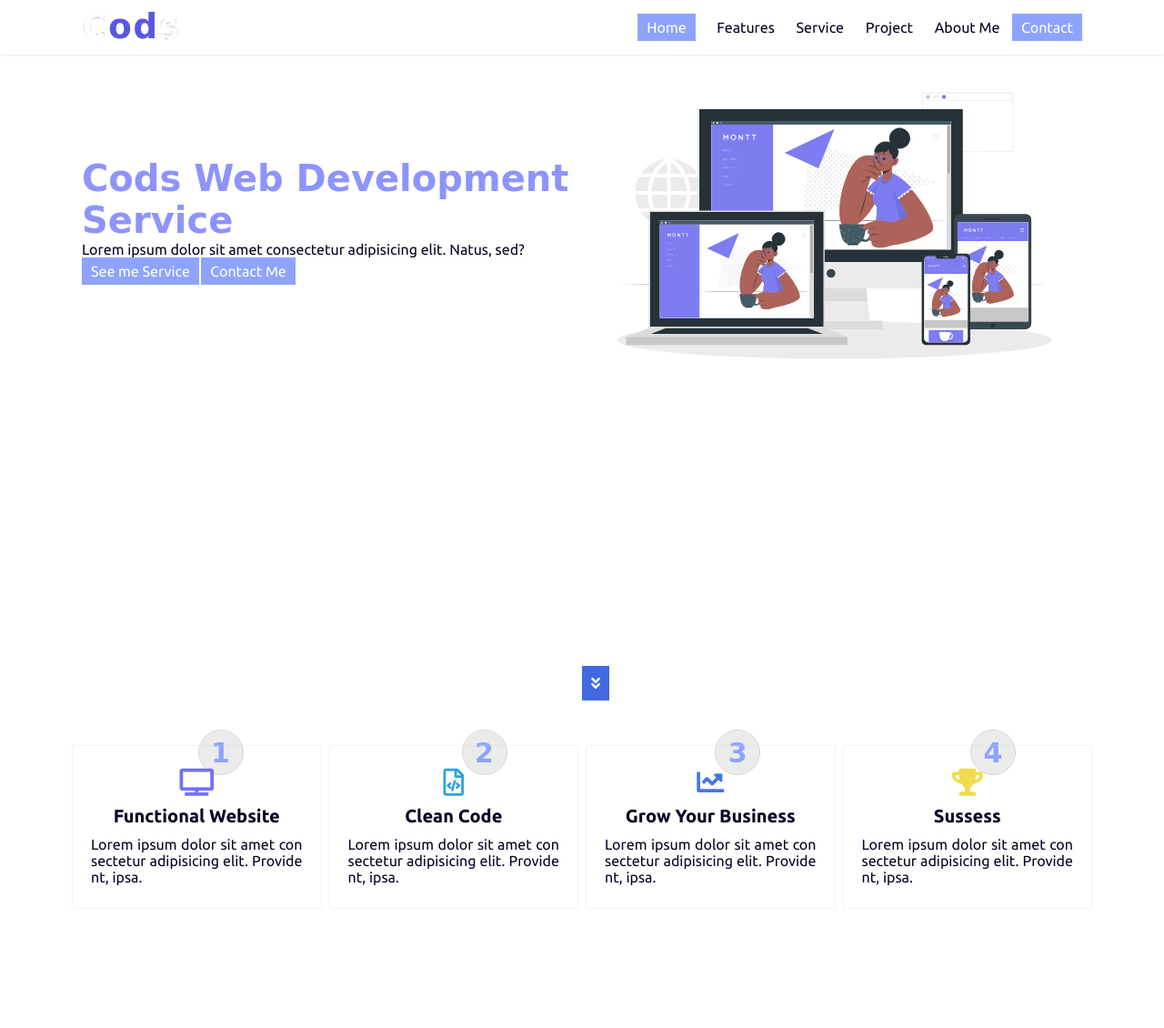
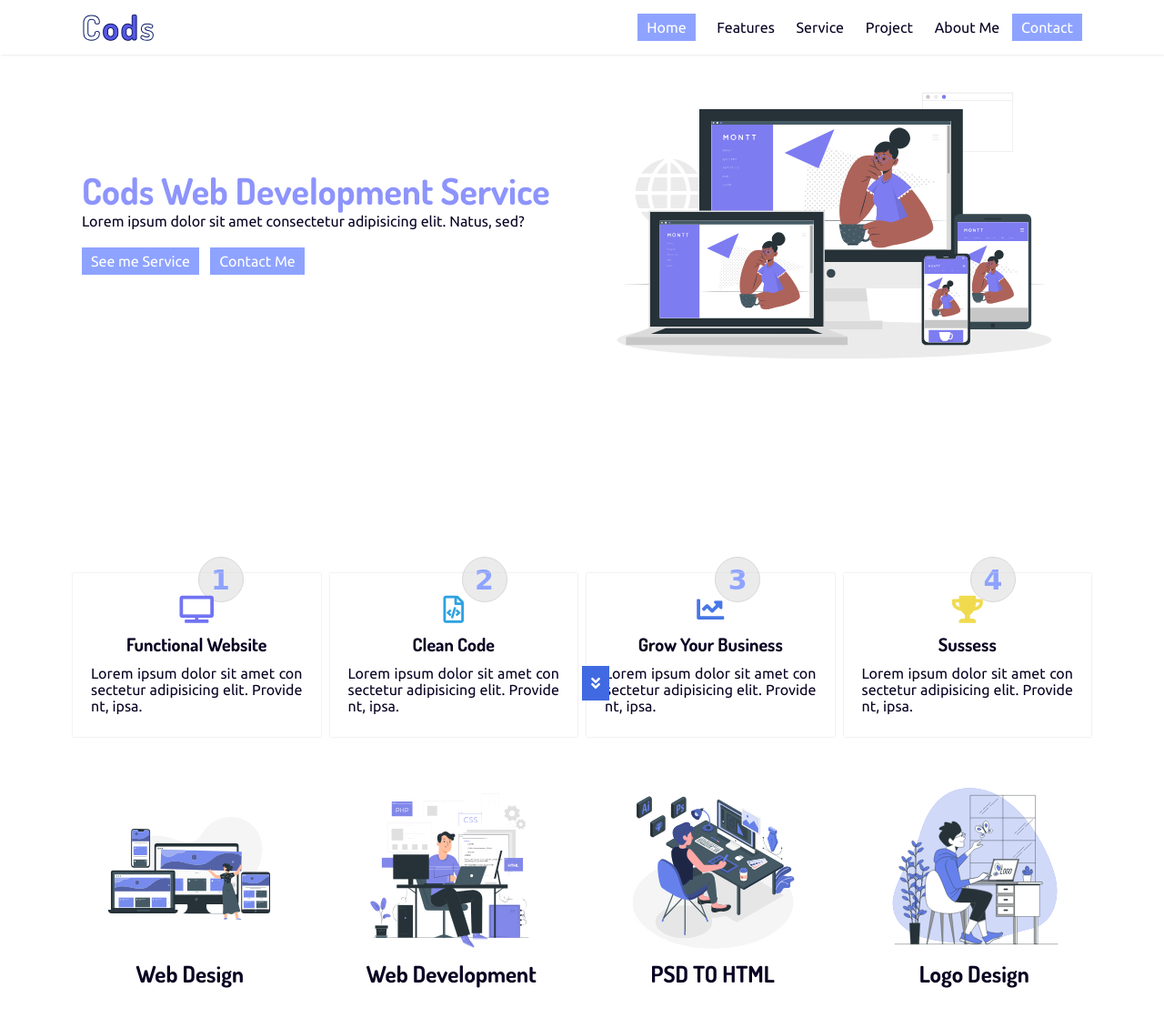
Before and after one commit to emetdas/protfolio, a website: page index.html in a window 1280 px wide. Shown: the whole page at 91% size. Before the commit the page ends 1018 px from the top, so only its background shows below. Drawn offline with Linux system fonts and the light colour scheme; a web font is replaced by a local one.

Commit message:
new update

```diff
--- a/index.html
+++ b/index.html
@@ -111,6 +111,34 @@
       </div>
     </section>
     <!-- Features-end -->
+    <!-- Service-start -->
+    <section id="service" class="container grid grid-auto-fit-250 text-center">
+      <div class="service-item">
+        <img src="images/Responsive-pana.svg" alt="web Design">
+        <h4>Web Design</h4>
+        <div class="service-overlay">
+        </div>
+      </div>
+      <div class="service-item">
+        <img src="images/web-development-01.svg" alt="web Development">
+        <h4>Web Development</h4>
+        <div class="service-overlay">
+        </div>
+      </div>
+      <div class="service-item">
+        <img src="images/graphic-design.svg" alt="web Design">
+        <h4>PSD TO HTML</h4>
+        <div class="service-overlay">
+        </div>
+      </div>
+      <div class="service-item">
+        <img src="images/logo-desing.svg" alt="web Design">
+        <h4>Logo Design</h4>
+        <div class="service-overlay">
+        </div>
+      </div>
+    </section>
+    <!-- Service-end -->
     <script src="js/main.js"></script>
   </body>
 </html>
--- a/scss/_feature.scss
+++ b/scss/_feature.scss
@@ -4,6 +4,7 @@
 }
 .feature-header{
     font-size: 2rem;
+    font-family: $font-sixth;
 }
 .feature-item{
     text-align: center;
--- a/scss/_home.scss
+++ b/scss/_home.scss
@@ -1,10 +1,10 @@
 @import url('https://fonts.googleapis.com/css2?family=Zen+Dots&display=swap');
 #home{
-    height: 100vh;
+    height: 61rem;
 }
 .heading{
    text-rendering: optimizeLegibility;
-   font-family: $font-fourth;
+   font-family: $font-sixth;
 }
 .scroll-fature{
     cursor: pointer;
@@ -14,3 +14,7 @@
     padding: 1rem;
     background-color: royalblue;
 }
+.btn-action-home{
+    margin-top: 2rem;
+    margin-right: 1rem;
+}
--- a/scss/_navigation.scss
+++ b/scss/_navigation.scss
@@ -1,12 +1,15 @@
+header{
+    z-index: 1000;
+}
 // logo-start
 .logo{
     font-size: 3.7rem;
-    font-family: $font-fourth;
+    font-family: $font-sixth;
     letter-spacing: 0.2rem;
-    -webkit-text-stroke-width: 0.01rem;
-    -moz-text-stroke-width: 0.01rem;
-    -ms-text-stroke-width: 0.01rem;
-    -o-text-stroke-width: 0.01rem;
+    -webkit-text-stroke-width: 0.1rem;
+    -moz-text-stroke-width: 0.1rem;
+    -ms-text-stroke-width: 0.1rem;
+    -o-text-stroke-width: 0.1rem;
     -webkit-text-stroke-color: #0a1a67;
     -moz-text-stroke-color: #0a1a67;
     -ms-text-stroke-color: #0a1a67;
@@ -28,6 +31,7 @@
     position: relative;
     opacity: 0;
     visibility: hidden;
+    cursor: pointer;
 }
 .mobile-manue::after,
 .mobile-manue::before{
--- a/scss/_reset.scss
+++ b/scss/_reset.scss
@@ -1,5 +1,6 @@
 @import url('https://fonts.googleapis.com/css2?family=Karantina:wght@400;700&family=Lobster&family=Ubuntu:wght@400;500;700&display=swap');
 @import url('https://fonts.googleapis.com/css2?family=Mulish:wght@400;500;600;700&display=swap');
+@import url('https://fonts.googleapis.com/css2?family=Dosis:wght@400;500;700&display=swap');
 *,
 *::after,
 *::before{
--- a/scss/_respnsivebig.scss
+++ b/scss/_responsivebig.scss
@@ -1,5 +1,5 @@
 @media screen and (max-width: 1140px) {
-  .home {
+  #home {
     height: 56rem;
   }
 }
--- /dev/null
+++ b/scss/_responsivemobile.scss
@@ -0,0 +1,8 @@
+@media (max-width:764px){
+    .btn-action-home{
+        margin-top: 1rem;
+        display: block;
+        max-width: 100%;
+        width: 50%;
+    }
+}
--- /dev/null
+++ b/scss/_service.scss
@@ -0,0 +1,12 @@
+#service{
+    padding: 3rem 0;
+    gap: 3rem;
+}
+.service-item{
+    background: $white;
+    font-family: $font-sixth;
+    & img{
+        width: 80%;
+        height: 80%;
+    }
+}
--- a/scss/_variables.scss
+++ b/scss/_variables.scss
@@ -25,6 +25,7 @@ $font-secondry: 'Lobster', cursive;
 $font-third: 'Karantina', cursive;
 $font-fourth: 'Zen Dots', cursive;
 $font-fifth: 'Mulish', sans-serif;
+$font-sixth: 'Dosis', sans-serif;
 $container:112rem;
 $m-auto:0 auto;
 $breakpoint-big-desktop: 1260px;
--- a/scss/style.scss
+++ b/scss/style.scss
@@ -6,5 +6,7 @@
 @import 'navigation';
 @import 'reuseable';
 @import 'home';
-@import 'respnsivebig';
+@import 'responsivebig';
+@import 'responsivemobile';
 @import 'feature';
+@import 'service';
```
Also changed, not shown: css/style.css, images/HTML-and-CSS.svg (added), images/earn-many.svg (added), images/graphic-design.svg (added), images/logo-desing.svg (added), images/web development.svg (added), images/web-design.svg (added), images/web-development-01.svg (added).
